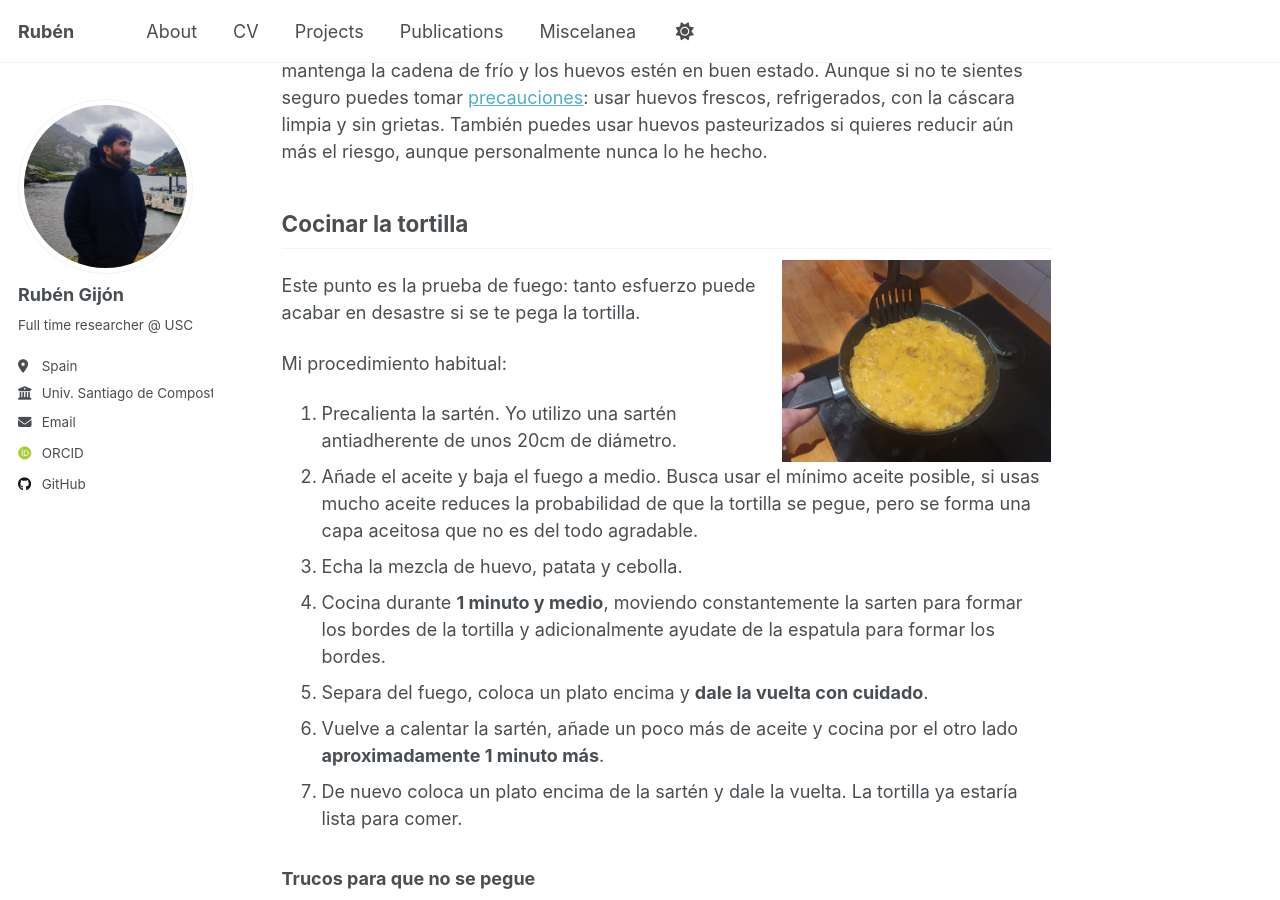
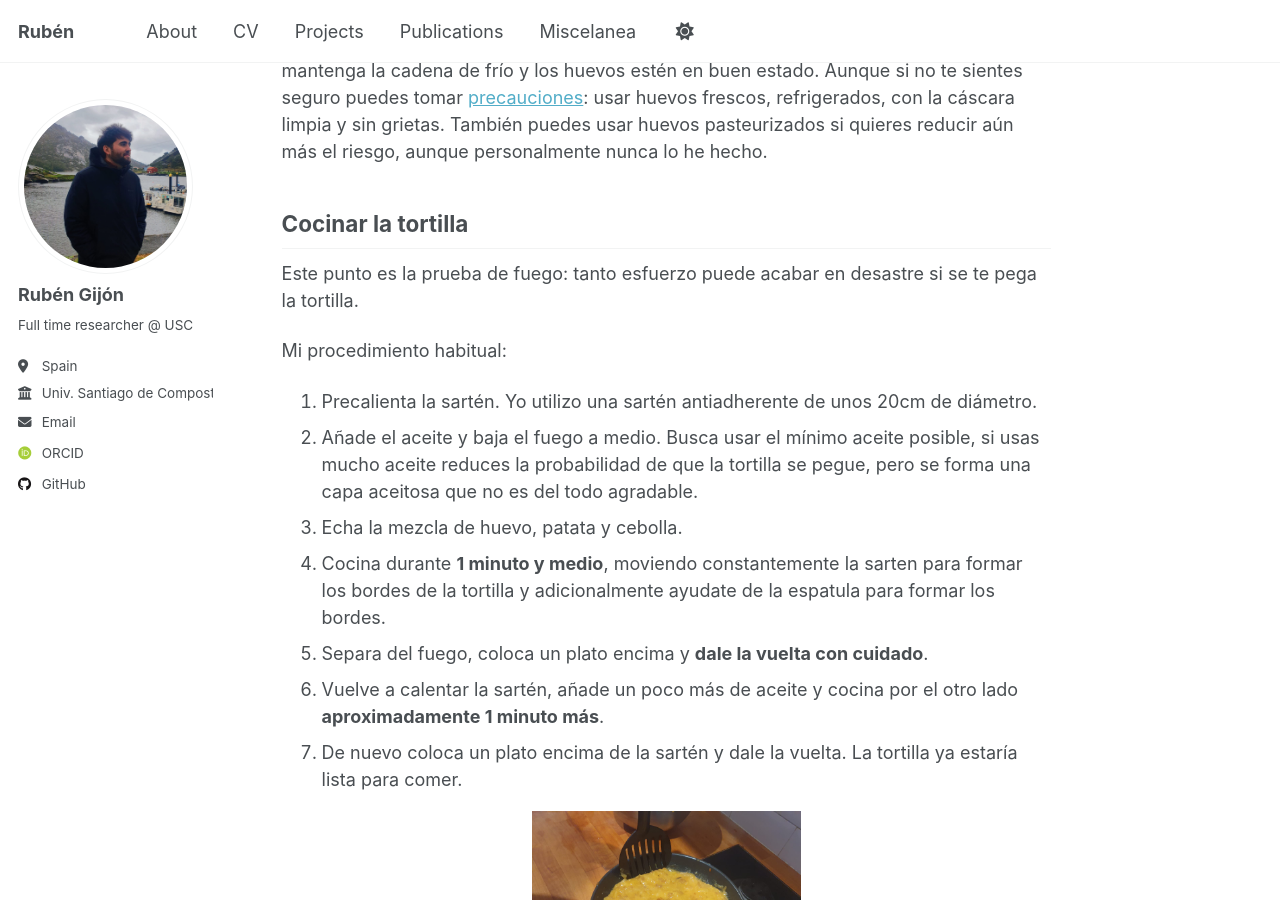
Before and after one commit to rubzip/rubzip.github.io, a Jekyll site: the page built from _posts/2025-08-01-tortilla.md, in a window 1280 px wide and 900 px high, scrolled down 2606 px. Built offline with Jekyll 4.4.1, drawn with Linux system fonts in a browser that asks for light colours; some web fonts are replaced; a script that is not in the unit is left out.

Commit message:
added img

```diff
--- a/_posts/2025-08-01-tortilla.md
+++ b/_posts/2025-08-01-tortilla.md
@@ -57,7 +57,6 @@
 Para mi gusto, lo ideal es una capa externa cocinada y un interior jugoso y poco hecho. En general no es peligroso comer huevo poco cocinado en la Unión Europea, siempre que se mantenga la cadena de frío y los huevos estén en buen estado. Aunque si no te sientes seguro puedes tomar [precauciones](https://www.efsa.europa.eu/en/press/news/140731): usar huevos frescos, refrigerados, con la cáscara limpia y sin grietas. También puedes usar huevos pasteurizados si quieres reducir aún más el riesgo, aunque personalmente nunca lo he hecho.
 
 ## Cocinar la tortilla
-<img src="/images/tortilla/tortilla-sarten.jpeg" alt="Cebolla caramelizada" class="img-responsive" style="float:right; margin-left:15px; width:35%;" />
 
 Este punto es la prueba de fuego: tanto esfuerzo puede acabar en desastre si se te pega la tortilla.
 
@@ -69,6 +68,15 @@
 5. Separa del fuego, coloca un plato encima y **dale la vuelta con cuidado**.
 6. Vuelve a calentar la sartén, añade un poco más de aceite y cocina por el otro lado **aproximadamente 1 minuto más**.
 7. De nuevo coloca un plato encima de la sartén y dale la vuelta. La tortilla ya estaría lista para comer.
+
+<div style="text-align:center;">
+  <img src="/images/tortilla/tortilla-sarten.jpeg"
+       alt="Tortilla en sarten"
+       class="img-responsive"
+       style="width:35%;" />
+</div>
+
+
 
 ### Trucos para que no se pegue
 No hay un método infalible para evitarlo, pero sí algunos trucos:
```
